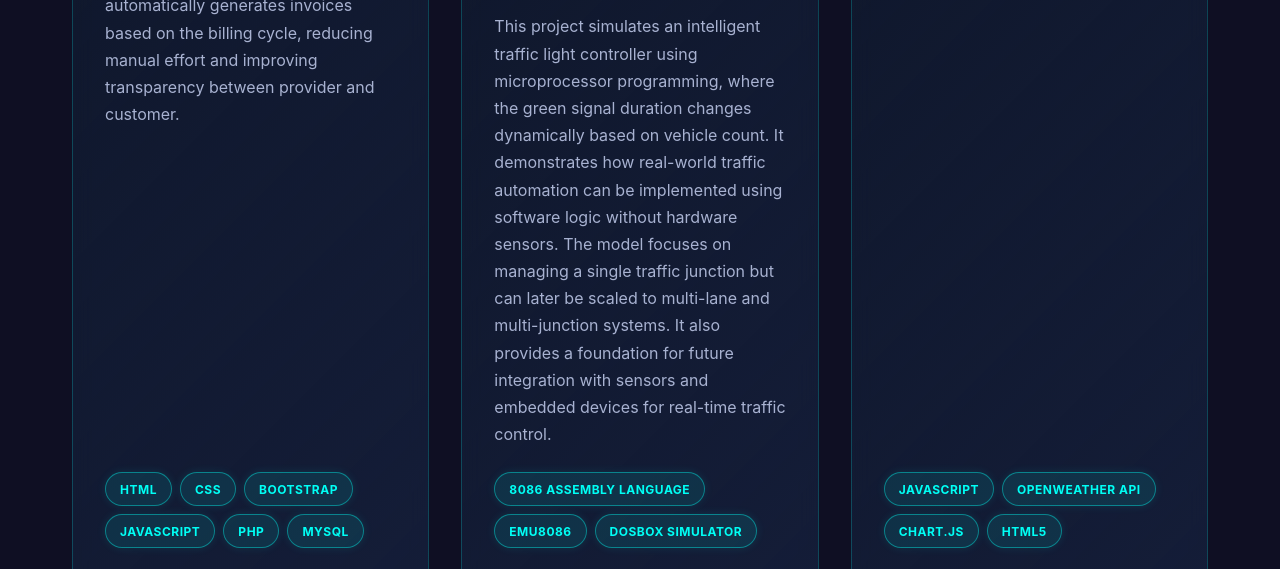
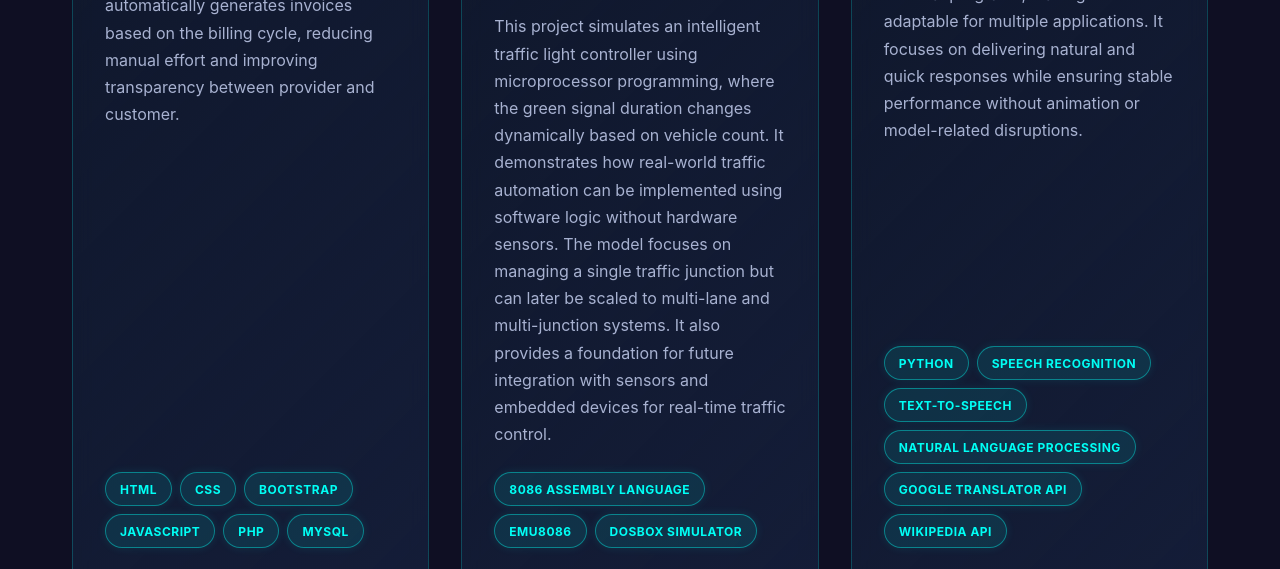
Before and after one commit to kavinsanjai/Portfolio, a plain HTML site: page public/index.html in a window 1280 px wide. Shown: the part 3844-4413 px from the top of the page. Drawn offline with Linux system fonts and the light colour scheme.

Commit message:
AI CHATBOT UPDATE

```diff
--- a/public/index.html
+++ b/public/index.html
@@ -276,20 +276,22 @@ The Web-based Fibernet Billing and Payment System is a platform that digitalizes
                 <!-- Project 3 -->
                 <div class="project-card">
                     <div class="project-header">
-                        <h3 class="project-title">Weather Dashboard</h3>
+                        <h3 class="project-title">AI Chatbot</h3>
                     </div>
                     <p class="project-description">
-                        Real-time weather application with location-based forecasts, interactive maps,
-                        and detailed weather analytics. Responsive design for all devices.
-                    </p>
+                       This project builds an integrated digital assistant that allows users to interact through both voice and text commands for tasks like weather updates, news, jokes, translations, and diary management. It features a GUI with an animated avatar and smooth switching between chat and voice modes to create an engaging experience. The assistant supports dynamic command input from external programs, making it adaptable for multiple applications. It focuses on delivering natural and quick responses while ensuring stable performance without animation or model-related disruptions.
                     <div class="project-tech">
-                        <span class="tech-tag">JavaScript</span>
-                        <span class="tech-tag">OpenWeather API</span>
-                        <span class="tech-tag">Chart.js</span>
-                        <span class="tech-tag">HTML5</span>
+                        <span class="tech-tag">Python</span>
+                        <span class="tech-tag">Speech Recognition</span>
+                        <span class="tech-tag">Text-to-speech</span>
+                        <span class="tech-tag">Natural Language Processing</span>
+                        <span class="tech-tag">Google Translator API</span>
+                        <span class="tech-tag">Wikipedia API</span>
+
+
                     </div>
                     <div class="project-links">
-                        <a href="https://github.com/kavinsanjai" class="project-link" target="_blank">
+                        <a href="https://github.com/kavinsanjai/Python-Chatbot" class="project-link" target="_blank">
                             <svg width="20" height="20" viewBox="0 0 24 24" fill="currentColor">
                                 <path d="M12 0c-6.626 0-12 5.373-12 12 0 5.302 3.438 9.8 8.207 11.387.599.111.793-.261.793-.577v-2.234c-3.338.726-4.033-1.416-4.033-1.416-.546-1.387-1.333-1.756-1.333-1.756-1.089-.745.083-.729.083-.729 1.205.084 1.839 1.237 1.839 1.237 1.07 1.834 2.807 1.304 3.492.997.107-.775.418-1.305.762-1.604-2.665-.305-5.467-1.334-5.467-5.931 0-1.311.469-2.381 1.236-3.221-.124-.303-.535-1.524.117-3.176 0 0 1.008-.322 3.301 1.23.957-.266 1.983-.399 3.003-.404 1.02.005 2.047.138 3.006.404 2.291-1.552 3.297-1.23 3.297-1.23.653 1.653.242 2.874.118 3.176.77.84 1.235 1.911 1.235 3.221 0 4.609-2.807 5.624-5.479 5.921.43.372.823 1.102.823 2.222v3.293c0 .319.192.694.801.576 4.765-1.589 8.199-6.086 8.199-11.386 0-6.627-5.373-12-12-12z"/>
                             </svg>
```
